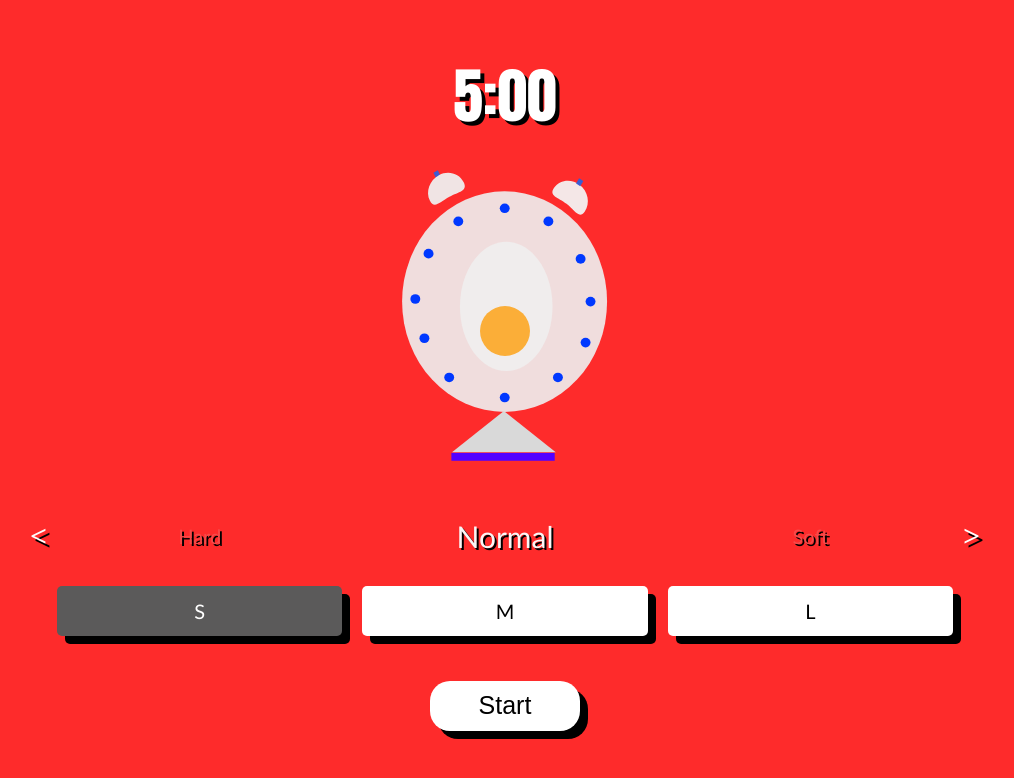
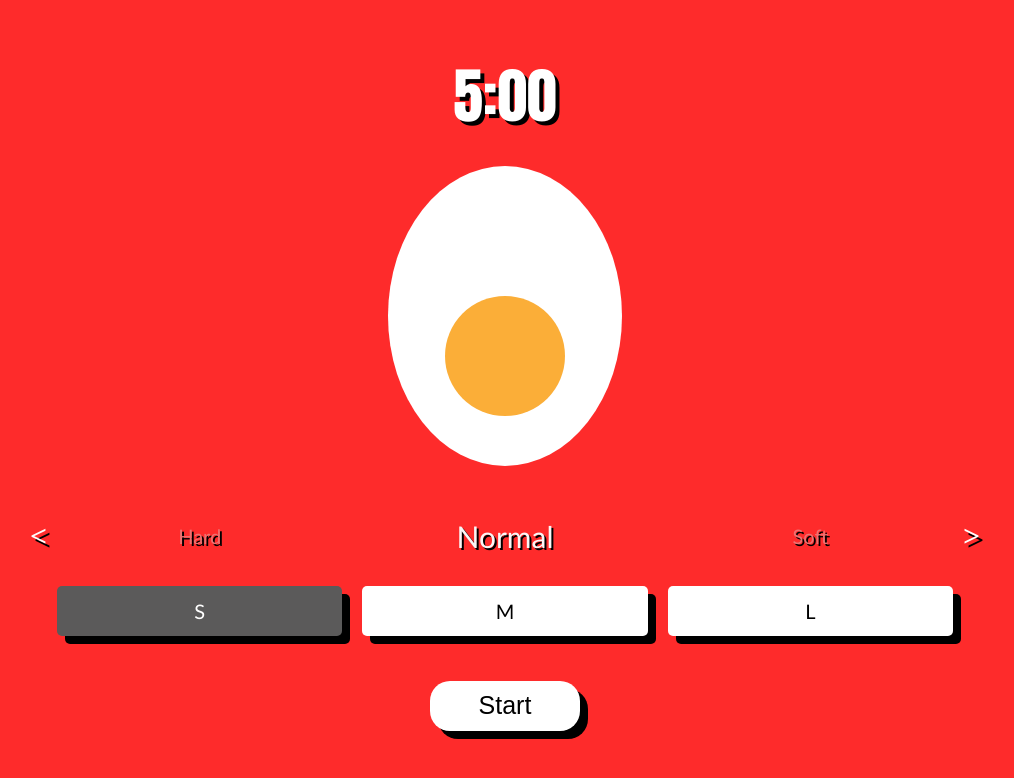
Before and after one commit to itsDipz/egg_timer, a plain HTML site: page index.html in a window 1280 px wide. Shown: the whole page, without its empty margins (135-1149 px from the left). Drawn offline with Linux system fonts and the light colour scheme.

Commit message:
Update style.css

```diff
--- a/style.css
+++ b/style.css
@@ -31,7 +31,7 @@ body {
   margin-top: 0px;
   width: 300px;
   height: 300px;
-  background: url("./media/Group15.svg");
+  background: url("./media/Ellipse1.svg");
   background-position: center;
   background-size: contain;
   display: flex;
@@ -42,9 +42,9 @@ body {
 }
 
 #yolkColor{
-  margin-top: 30px;
-  width: 50px;
-  height: 50px;
+  margin-top: 80px;
+  width: 120px;
+  height: 120px;
   background-color: orange;
   border-radius: 100%;
 }
@@ -105,7 +105,7 @@ body {
 .not_selected {
   width: 100%;
   text-align: center;
-  color: rgb(246, 75, 75);
+  color: rgb(237, 114, 114);
   font-size: 20px;
   text-shadow: 2px 2px black;
   font-family: "Gill Sans", "Gill Sans MT", Calibri, "Trebuchet MS", sans-serif;
```
